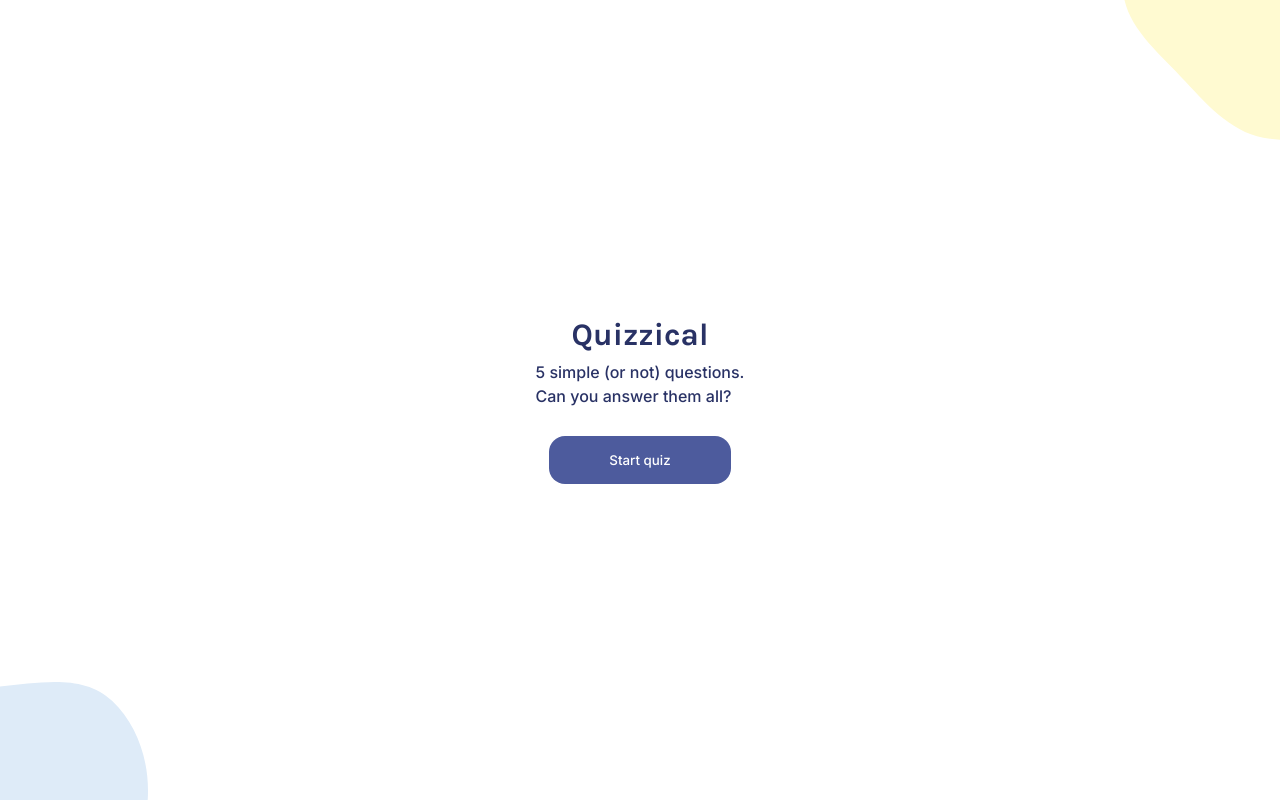
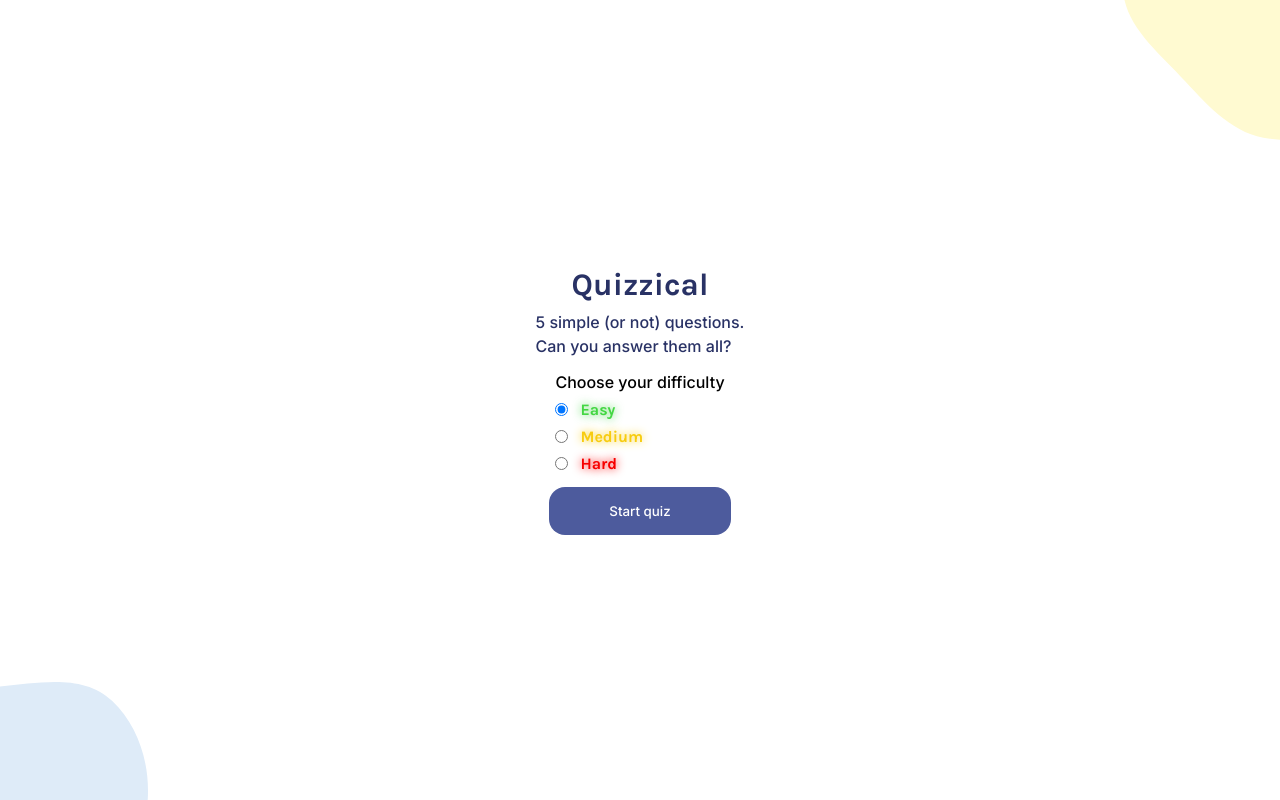
Before and after one commit to BBualdo/Quizzical-App, a React (Vite) app: page / in a window 1280 px wide. Built offline with nearby package versions, Linux system fonts and the light colour scheme.

Commit message:
Difficulty Levels implemented

```diff
--- a/src/App.jsx
+++ b/src/App.jsx
@@ -9,8 +9,10 @@ export default function App() {
   />
   )
 
-  function changePage() {
-    setPage(<Main />)
+  function changePage(selectedDifficulty) {
+    setPage(<Main
+    difficulty={selectedDifficulty}
+    />)
   }
 
   return (
--- a/src/components/Intro.jsx
+++ b/src/components/Intro.jsx
@@ -1,11 +1,56 @@
 import React from 'react'
 
 export default function Intro(props) {
+  const [selectedDifficulty, setSelectedDifficulty] = React.useState('easy')
+
+  const handleDifficultyChange = (event) => {
+    setSelectedDifficulty(event.target.value)
+  }
+
+  const startQuiz = () => {
+    props.changePage(selectedDifficulty)
+  }
   return (
     <section className='intro-page'>
       <h1>Quizzical</h1>
       <p>5 simple (or not) questions.<br /> Can you answer them all?</p>
-      <button className='main-button' onClick={props.changePage}>Start quiz</button>
+      <div className='difficulty-container'>
+        <p>Choose your difficulty</p>
+        <div className='difficulty easy'>
+          <input
+          name='difficulty'
+          id='easy'
+          type='radio'
+          value='easy'
+          checked={selectedDifficulty === 'easy'}
+          onChange={handleDifficultyChange}
+          />
+          <label htmlFor='easy'><span>Easy</span></label>
+        </div>
+        <div className='difficulty medium'>
+        <input
+          name='difficulty'
+          id='medium'
+          type='radio'
+          value='medium'
+          checked={selectedDifficulty === 'medium'}
+          onChange={handleDifficultyChange}
+          />
+          <label htmlFor='medium'><span>Medium</span></label>
+        </div>
+        <div className='difficulty hard'>
+        <input
+          name='difficulty'
+          id='hard'
+          type='radio'
+          value='hard'
+          checked={selectedDifficulty === 'hard'}
+          onChange={handleDifficultyChange}
+          />
+          <label htmlFor='hard'><span>Hard</span></label>
+        </div>
+      </div>
+      <button className='main-button' onClick={startQuiz}>Start quiz</button>
     </section>
   )
 }
--- a/src/components/Main.jsx
+++ b/src/components/Main.jsx
@@ -1,6 +1,6 @@
 import React from 'react'
 
-export default function Main() {
+export default function Main(props) {
   const [questionsData, setQuestionsData] = React.useState([])
   const [selectedAnswers, setSelectedAnswer] = React.useState({})
   const [answersChecked, setAnswersChecked] = React.useState(false)
@@ -11,7 +11,7 @@ export default function Main() {
   }, [])
 
   const fetchQuestions = async () => {
-    const res = await fetch("https://opentdb.com/api.php?amount=5&difficulty=easy");
+    const res = await fetch(`https://opentdb.com/api.php?amount=5&difficulty=${props.difficulty}`);
     const data = await res.json()
     // Shuffle answers once
     const shuffledQuestions = data.results.map(questionData => ({
--- a/src/index.css
+++ b/src/index.css
@@ -51,8 +51,40 @@ body {
 .intro-page > p {
   color: var(--darkBlue);
   line-height: 24px;
-  margin-bottom: 28px;
+  margin-bottom: 14px;
   margin-top: 7px;
+}
+
+.difficulty-container {
+  display: flex;
+  flex-direction: column;
+  gap: 8px;
+  margin-bottom: 14px;
+}
+
+.difficulty {
+  display: flex;
+  gap: 12px;
+}
+
+.easy span {
+  color: rgba(11, 202, 11, 0.726);
+  text-shadow: 0 0 10px rgba(11, 202, 11, 0.726);
+}
+
+.medium span {
+  color: rgb(247, 204, 16);
+  text-shadow: 0 0 10px rgb(247, 204, 16);
+}
+
+.hard span {
+  color: rgb(247, 0, 0);
+  text-shadow: 0 0 10px rgb(247, 0, 0);
+}
+
+label {
+  font-family: var(--karla);
+  font-size: 16px;
 }
 
 .main-button {
```
